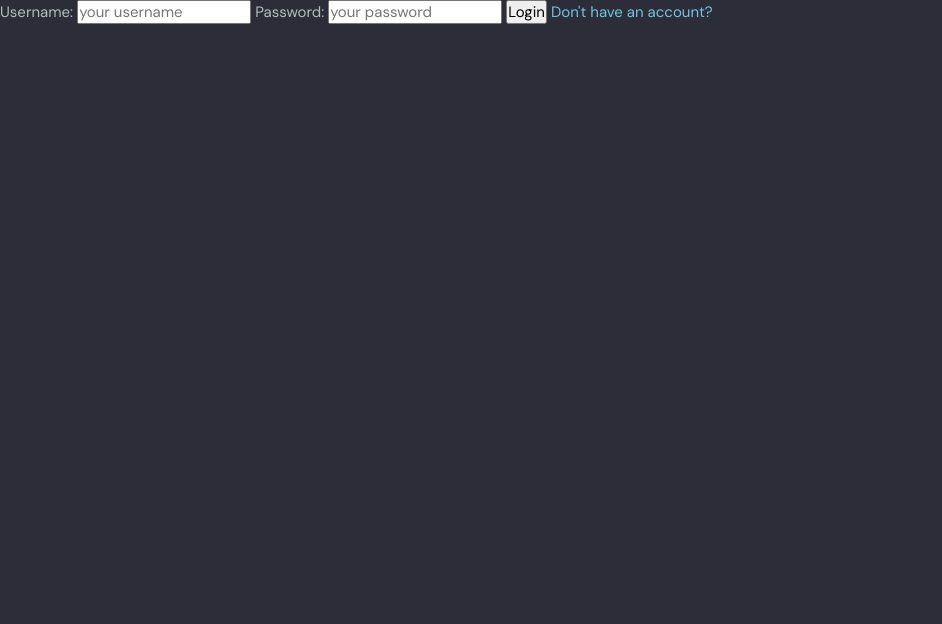
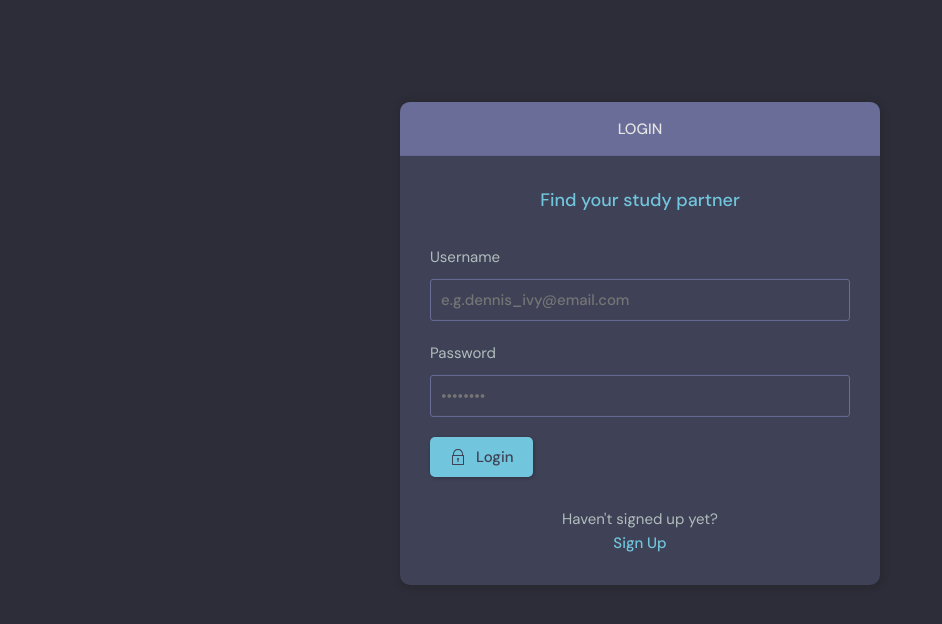
Before and after one commit to MarwanHishamAbbas/studybud, a Django app: a page that uses templates/navbar.html in a window 1280 px wide. Shown: the part 76-700 px from the top of the page, without its empty margins (0-942 px from the left). Run offline with Django 4.2, Linux system fonts and the light colour scheme.

Commit message:
fixing some theme issues

```diff
--- a/base/templates/base/login_register.html
+++ b/base/templates/base/login_register.html
@@ -1,20 +1,112 @@
-{% extends 'main.html' %} {% block content %} {%if page == 'login'%}
-<div>
-  <form method="POST" action="">
-    {% csrf_token %}
-    <label for="">Username:</label>
-    <input type="text" name="username" placeholder="your username" />
-    <label for="">Password:</label>
-    <input type="password" name="password" placeholder="your password" />
-    <input type="submit" value="Login" />
-    <a href="{%url 'register'%}">Don't have an account? </a>
-  </form>
-</div>
-{%else%}
-<div>
-  <form method="POST" action="">
-    {% csrf_token %} {{form.as_p}}
-    <input type="submit" value="Register" />
-  </form>
-</div>
-{%endif%} {% endblock content %}
+{% extends 'main.html' %} {% block content %}
+<main class="auth layout">
+  {% if page == 'login' %}
+  <div class="container">
+    <div class="layout__box">
+      <div class="layout__boxHeader">
+        <div class="layout__boxTitle">
+          <h3>Login</h3>
+        </div>
+      </div>
+      <div class="layout__body">
+        <h2 class="auth__tagline">Find your study partner</h2>
+
+        <form class="form" action="" method="POST">
+          {% csrf_token %}
+          <div class="form__group form__group">
+            <label for="room_name">Username</label>
+            <input
+              id="username"
+              name="username"
+              type="username"
+              placeholder="e.g.dennis_ivy@email.com"
+            />
+          </div>
+          <div class="form__group">
+            <label for="password">Password</label>
+            <input
+              id="password"
+              name="password"
+              type="password"
+              placeholder="&bull;&bull;&bull;&bull;&bull;&bull;&bull;&bull;"
+            />
+          </div>
+
+          <button class="btn btn--main" type="submit">
+            <svg
+              version="1.1"
+              xmlns="http://www.w3.org/2000/svg"
+              width="32"
+              height="32"
+              viewBox="0 0 32 32"
+            >
+              <title>lock</title>
+              <path
+                d="M27 12h-1v-2c0-5.514-4.486-10-10-10s-10 4.486-10 10v2h-1c-0.553 0-1 0.447-1 1v18c0 0.553 0.447 1 1 1h22c0.553 0 1-0.447 1-1v-18c0-0.553-0.447-1-1-1zM8 10c0-4.411 3.589-8 8-8s8 3.589 8 8v2h-16v-2zM26 30h-20v-16h20v16z"
+              ></path>
+              <path
+                d="M15 21.694v4.306h2v-4.306c0.587-0.348 1-0.961 1-1.694 0-1.105-0.895-2-2-2s-2 0.895-2 2c0 0.732 0.413 1.345 1 1.694z"
+              ></path>
+            </svg>
+
+            Login
+          </button>
+        </form>
+
+        <div class="auth__action">
+          <p>Haven't signed up yet?</p>
+          <a href="{% url 'register' %}" class="btn btn--link">Sign Up</a>
+        </div>
+      </div>
+    </div>
+  </div>
+  {% else %}
+  <div class="container">
+    <div class="layout__box">
+      <div class="layout__boxHeader">
+        <div class="layout__boxTitle">
+          <h3>Register</h3>
+        </div>
+      </div>
+      <div class="layout__body">
+        <h2 class="auth__tagline">Find your study partner</h2>
+
+        <form class="form" action="" method="POST">
+          {% csrf_token %} {% for field in form %}
+          <div class="form__group form__group">
+            <label for="room_name">{{field.label}}</label>
+            {{field}}
+          </div>
+          {% endfor %}
+
+          <button class="btn btn--main" type="submit">
+            <svg
+              version="1.1"
+              xmlns="http://www.w3.org/2000/svg"
+              width="32"
+              height="32"
+              viewBox="0 0 32 32"
+            >
+              <title>lock</title>
+              <path
+                d="M27 12h-1v-2c0-5.514-4.486-10-10-10s-10 4.486-10 10v2h-1c-0.553 0-1 0.447-1 1v18c0 0.553 0.447 1 1 1h22c0.553 0 1-0.447 1-1v-18c0-0.553-0.447-1-1-1zM8 10c0-4.411 3.589-8 8-8s8 3.589 8 8v2h-16v-2zM26 30h-20v-16h20v16z"
+              ></path>
+              <path
+                d="M15 21.694v4.306h2v-4.306c0.587-0.348 1-0.961 1-1.694 0-1.105-0.895-2-2-2s-2 0.895-2 2c0 0.732 0.413 1.345 1 1.694z"
+              ></path>
+            </svg>
+
+            Register
+          </button>
+        </form>
+
+        <div class="auth__action">
+          <p>Already signed up yet?</p>
+          <a href="{% url 'login' %}" class="btn btn--link">Sign Up</a>
+        </div>
+      </div>
+    </div>
+  </div>
+  {% endif %}
+</main>
+{% endblock content %}
--- a/base/templates/base/profile.html
+++ b/base/templates/base/profile.html
@@ -19,7 +19,7 @@
           <h3>{{user.name}}</h3>
           <p>@{{user.username}}</p>
           {% if request.user == user %}
-          <a href="{% url 'home' %}" class="btn btn--main btn--pill">Edit Profile</a>
+          <a href="{% url 'update-user' %}" class="btn btn--main btn--pill">Edit Profile</a>
           {% endif %}
         </div>
         <div class="profile__about">
--- a/base/templates/base/update-user.html
+++ b/base/templates/base/update-user.html
@@ -20,17 +20,14 @@
       <div class="layout__body">
         <form class="form" action="" method="POST" enctype="multipart/form-data">
           {% csrf_token %}
-
           {% for field in form %}
           <div class="form__group">
             <label for="profile_pic">{{field.label}}</label>
             {{field}}
           </div>
           {% endfor %}
-
-
           <div class="form__action">
-            <a class="btn btn--dark" href="index.html">Cancel</a>
+            <a class="btn btn--dark" href="{{request.META.HTTP_REFERER}}">Cancel</a>
             <button class="btn btn--main" type="submit">Update</button>
           </div>
         </form>
--- a/base/urls.py
+++ b/base/urls.py
@@ -11,4 +11,5 @@ urlpatterns = [
     path('update-room/<str:pk>/', views.updateRoom, name="update-room"),
     path('delete-room/<str:pk>/', views.deleteRoom, name="delete-room"),
     path('delete-message/<str:pk>/', views.deleteMessage, name="delete-message"),
+    path('update-user/', views.updateUser, name='update-user')
 ]
--- a/base/views.py
+++ b/base/views.py
@@ -4,7 +4,7 @@ from django.contrib.auth.decorators import login_required
 from django.contrib.auth import authenticate, login, logout
 from django.db.models import Q
 from .models import Room, Topic, Message
-from .forms import RoomForm
+from .forms import RoomForm, UserForm
 from django.contrib.auth.models import User
 from django.contrib.auth.forms import UserCreationForm
 from django.http import HttpResponse
@@ -14,22 +14,26 @@ def loginPage(request):
     page = 'login'
     if request.user.is_authenticated:
         return redirect('home')
-    if request.method == "POST":
+
+    if request.method == 'POST':
         username = request.POST.get('username').lower()
         password = request.POST.get('password')
+
         try:
             user = User.objects.get(username=username)
         except:
             messages.error(request, 'User does not exist')
+
         user = authenticate(request, username=username, password=password)
+
         if user is not None:
             login(request, user)
             return redirect('home')
         else:
             messages.error(request, 'Username OR password does not exit')
+
     context = {'page': page}
     return render(request, 'base/login_register.html', context)
-
 
 def logoutPage(request):
     logout(request)
@@ -68,11 +72,10 @@ def home(request):
 
 def room(request, pk):
     room = Room.objects.get(id=pk)
-    # query child objects for specific room
     room_messages = room.message_set.all()
     participents = room.participents.all()
-    room.participents.add(room.host)
-    if request.method == "POST":
+
+    if request.method == 'POST':
         Message.objects.create(
             user=request.user,
             room=room,
@@ -80,8 +83,11 @@ def room(request, pk):
         )
         room.participents.add(request.user)
         return redirect('room', pk=room.id)
-    context = {'room': room, 'room_messages': room_messages, 'participents': participents}
+
+    context = {'room': room, 'room_messages': room_messages,
+               'participents': participents}
     return render(request, 'base/room.html', context)
+
 
 
 def userProfile(request, pk):
@@ -100,7 +106,6 @@ def createRoom(request):
     if request.method == 'POST':
         topic_name = request.POST.get('topic')
         topic, created = Topic.objects.get_or_create(name=topic_name)
-
         Room.objects.create(
             host=request.user,
             topic=topic,
@@ -157,3 +162,16 @@ def deleteMessage(request, pk):
         return redirect('home')
     context = {'obj': message}
     return render(request, 'base/delete.html', context)
+
+
+@login_required(login_url='login')
+def updateUser(request):
+    user = request.user
+    form = UserForm(instance=user)
+    if request.method == 'POST':
+        form = UserForm(request.POST, instance=user)
+        if form.is_valid():
+            form.save()
+            return redirect('user-profile', pk=user.id)
+    context = {'form': form}
+    return render(request, 'base/update-user.html', context)
--- a/templates/navbar.html
+++ b/templates/navbar.html
@@ -57,7 +57,7 @@
       {% endif %}
 
       <div class="dropdown-menu">
-        <a href="{% url 'home' %}" class="dropdown-link"
+        <a href="{% url 'update-user' %}" class="dropdown-link"
           ><svg
             version="1.1"
             xmlns="http://www.w3.org/2000/svg"
```
Also changed, not shown: base/forms.py (+7 -0 lines), base/templates/base/delete.html (+36 -8 lines), base/templates/base/delete_old.html (+5 -7 lines), db.sqlite3.
